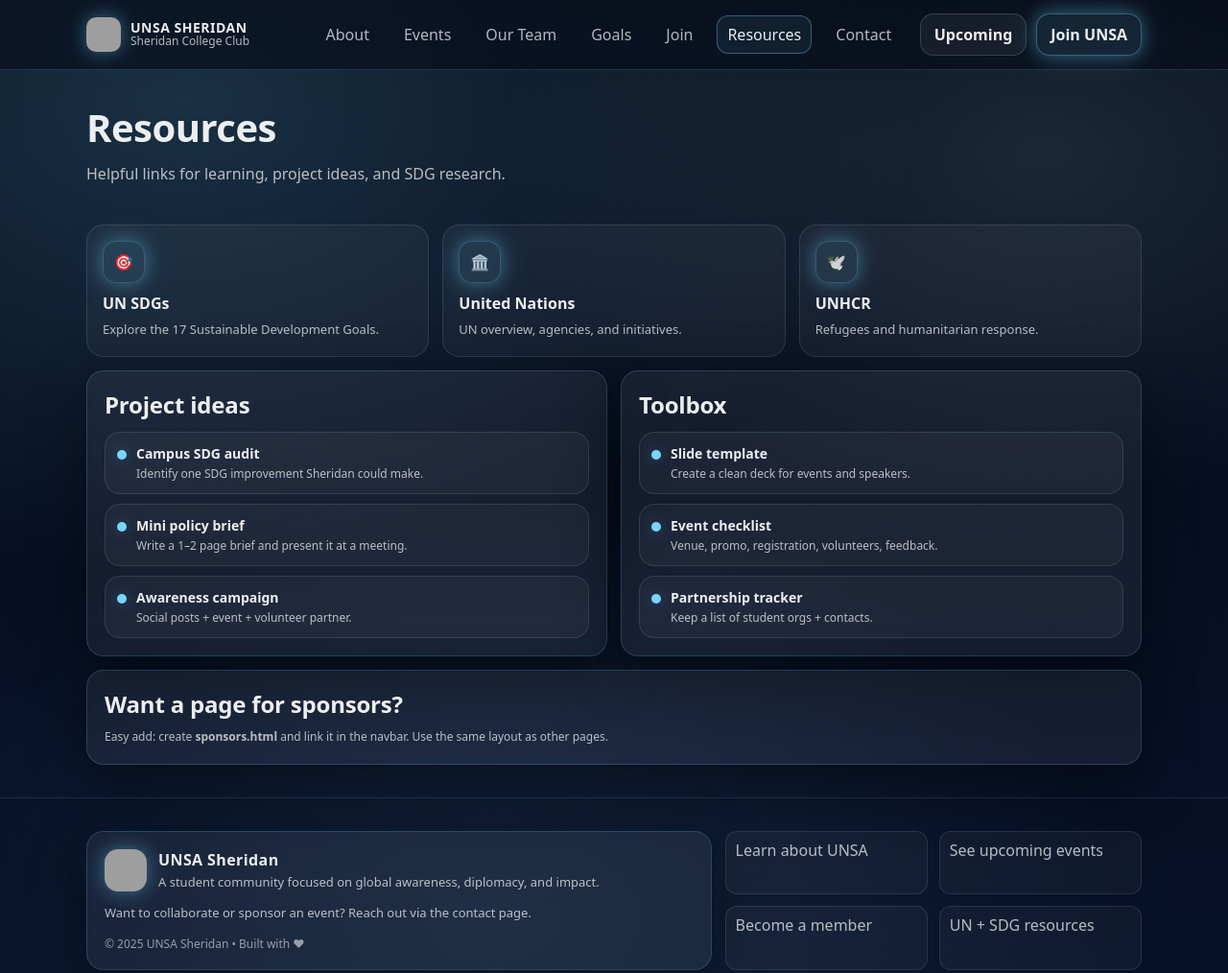
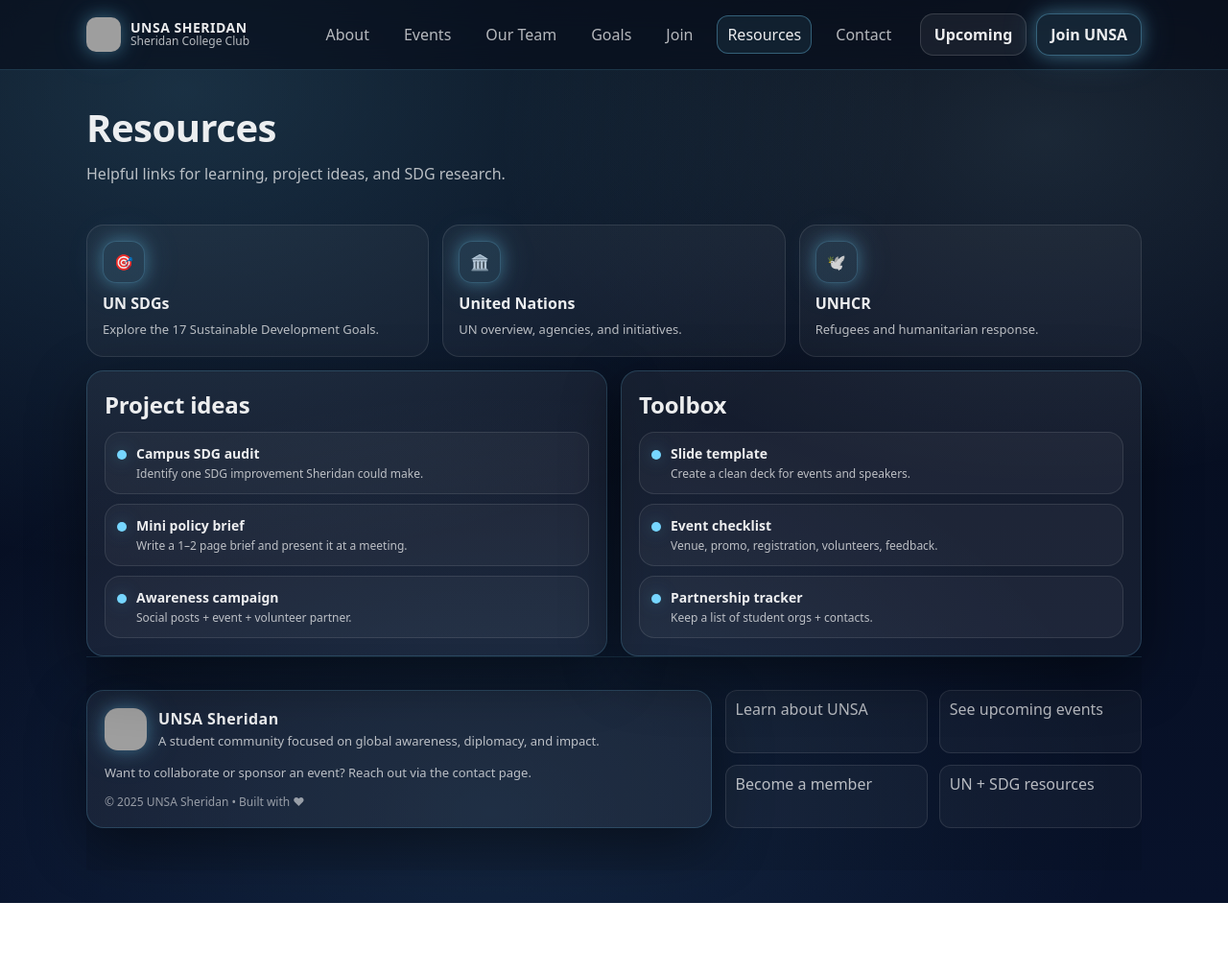
Before and after one commit to asma675/UNSA-Sheridan-Website, a plain HTML site: page resources.html in a window 1280 px wide. Shown: the whole page at 96% size. After the commit the page ends 941 px from the top, so only its background shows below. Drawn offline with Linux system fonts and the light colour scheme; grey boxes are pictures that could not be loaded.

Commit message:
Update resources.html

```diff
--- a/resources.html
+++ b/resources.html
@@ -95,14 +95,6 @@
       </div>
     </div>
 
-    <div class="card pad reveal" style="margin-top:14px;">
-      <h2 style="margin:0 0 8px;">Want a page for sponsors?</h2>
-      <p class="small">Easy add: create <b>sponsors.html</b> and link it in the navbar. Use the same layout as other pages.</p>
-    </div>
-  </section>
-</main>
-
-
   <footer class="footer">
     <div class="container">
       <div class="footerGrid">
```
